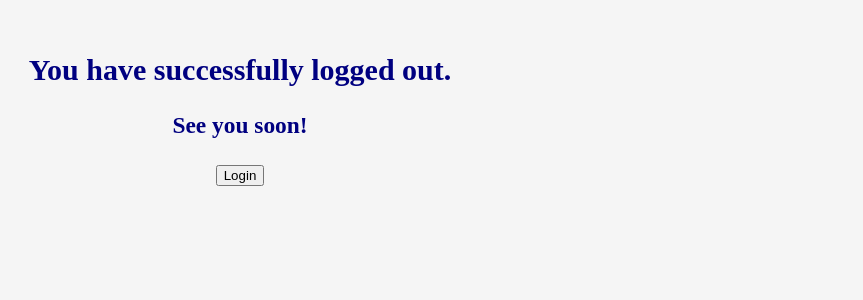
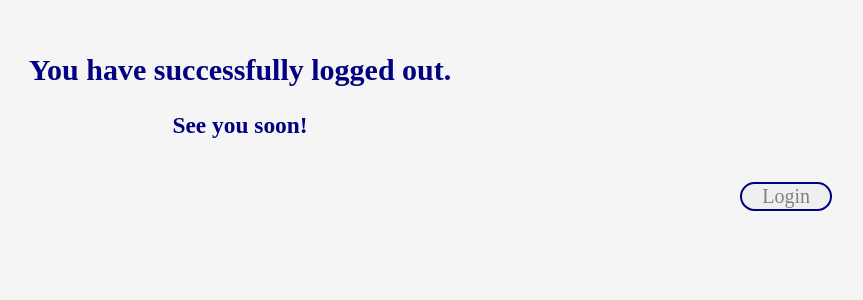
Before and after one commit to dee-geentilal/Library-Management-System, a PHP site: page /Templates/Logout.php in a window 1280 px wide. Shown: the top 300 px of the page, without its empty margins (400-1263 px from the left). Run offline with PHP 8.4, Linux system fonts and the light colour scheme.

Commit message:
Updated HTML to include logout/login flow

```diff
--- a/Templates/CustomerPage.php
+++ b/Templates/CustomerPage.php
@@ -136,6 +136,10 @@
 
         </div>
 
+        <a href="Logout.php" class="logout">
+            <button>Logout</button>
+        </a>
+
         <script src="https://ajax.googleapis.com/ajax/libs/jquery/3.2.1/jquery.min.js"></script>
         <script src="https://maxcdn.bootstrapcdn.com/bootstrap/3.3.7/js/bootstrap.min.js"></script>
     </body>
--- a/Templates/Logout.php
+++ b/Templates/Logout.php
@@ -10,7 +10,7 @@
     <body>
         <h2>You have successfully logged out.</h2>
         <h3>See you soon!</h3>
-        <a href="Login.php">
+        <a href="Login.php" class="logout">
             <button>Login</button>
         </a>
     </body>
--- a/Templates/Registration.php
+++ b/Templates/Registration.php
@@ -22,10 +22,10 @@
 
         $stmt=$conn->prepare($sql);
         $success = $stmt->execute([$forename, $surname, $email, $phone, $password]);
-         echo "Record successfully created.". "      <a href='Login.php'>Login</a>";
+
 
         if ($success) {
-            echo("Record successfully created.");
+            echo("Record successfully created.". "      <a href='Login.php'>Login</a>");
         } else {
             throw new Exception("Something went wrong! Please try again.");
             echo '';
--- a/Templates/StaffPage.php
+++ b/Templates/StaffPage.php
@@ -166,5 +166,9 @@
         }
         ?>
 
+        <a href="Logout.php" class="logout">
+            <button>Logout</button>
+        </a>
+
     </body>
 </html>
--- a/Templates/Styles.css
+++ b/Templates/Styles.css
@@ -35,6 +35,20 @@
     padding: 20px;
 }
 
+
+button {
+    margin: 20px;
+    border: 2px solid #000;
+    border-radius: 15px;
+    border-color: navy;
+    font-size: 20px;
+    font-family: 'Crimson Text', serif;
+    color: gray;
+    padding-left: 20px;
+    padding-right: 20px;
+    float: right;
+}
+
 input[type=submit] {
     margin: 20px;
     border: 2px solid #000;
```
Also changed, not shown: Templates/StaffResultsBook.php (deleted, +0 -23 lines), Templates/StaffResultsCustomer.php (deleted, +0 -52 lines).
